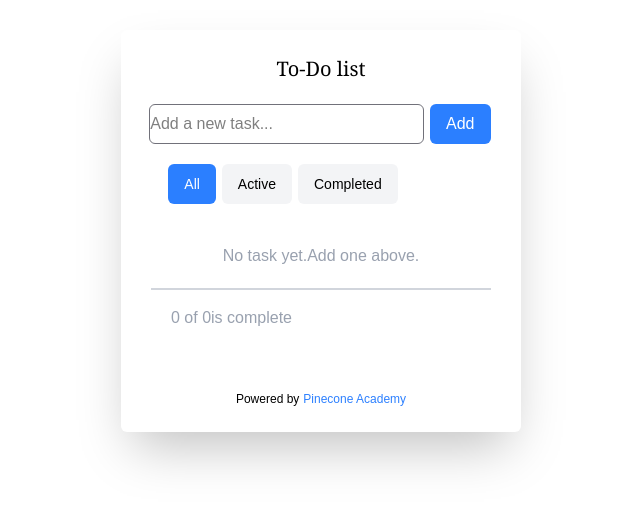
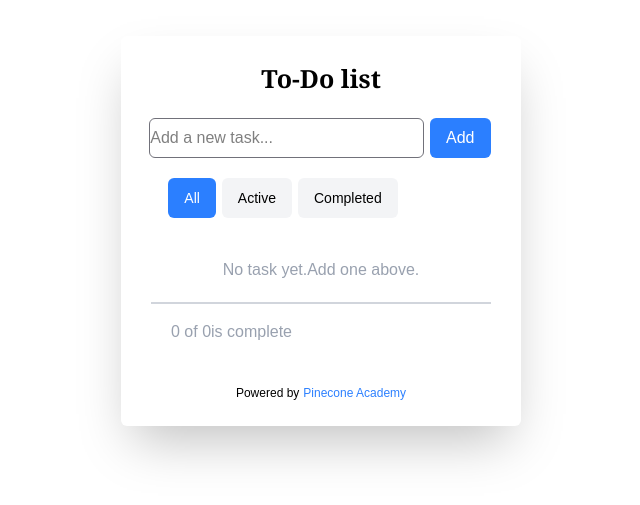
Before and after one commit to bbek3201/todoapp, a Next.js app: page / in a window 1280 px wide. Shown: the part 169-674 px from the top of the page, without its empty margins (319-959 px from the left). Built offline with nearby package versions, Linux system fonts and the light colour scheme.

Commit message:
This project is complete

```diff
--- a/src/app/page.js
+++ b/src/app/page.js
@@ -56,7 +56,7 @@ export default function Home() {
   return (
     <div className="w-full h-screen flex  flex-col items-center gap-[60] bg-white justify-center">
       <div className="text-black w-[400px] h-fit flex flex-col bg-white  items-center shadow-2xl gap-5 justify-center hover:scale-102 rounded-md">
-        <h1 className="text-[20px] font-serif pt-6 ">To-Do list</h1>
+        <h1 className="text-[25px] font-serif pt-6 font-bold ">To-Do list</h1>
         <div className="flex gap-1.5">
           <Input
             inputValue={inputValue}
--- a/src/components/Footer.jsx
+++ b/src/components/Footer.jsx
@@ -2,7 +2,7 @@ import React from "react";
 
 export const Footer = () => {
   return (
-    <div className="flex pt-10 pb-6 text-[12px] gap-1">
+    <div className="flex pt-5 pb-6 text-[12px] gap-1">
       <p>Powered by</p>
       <a href="https://pinecone.mn/" className="text-blue-500">
         Pinecone Academy
```
